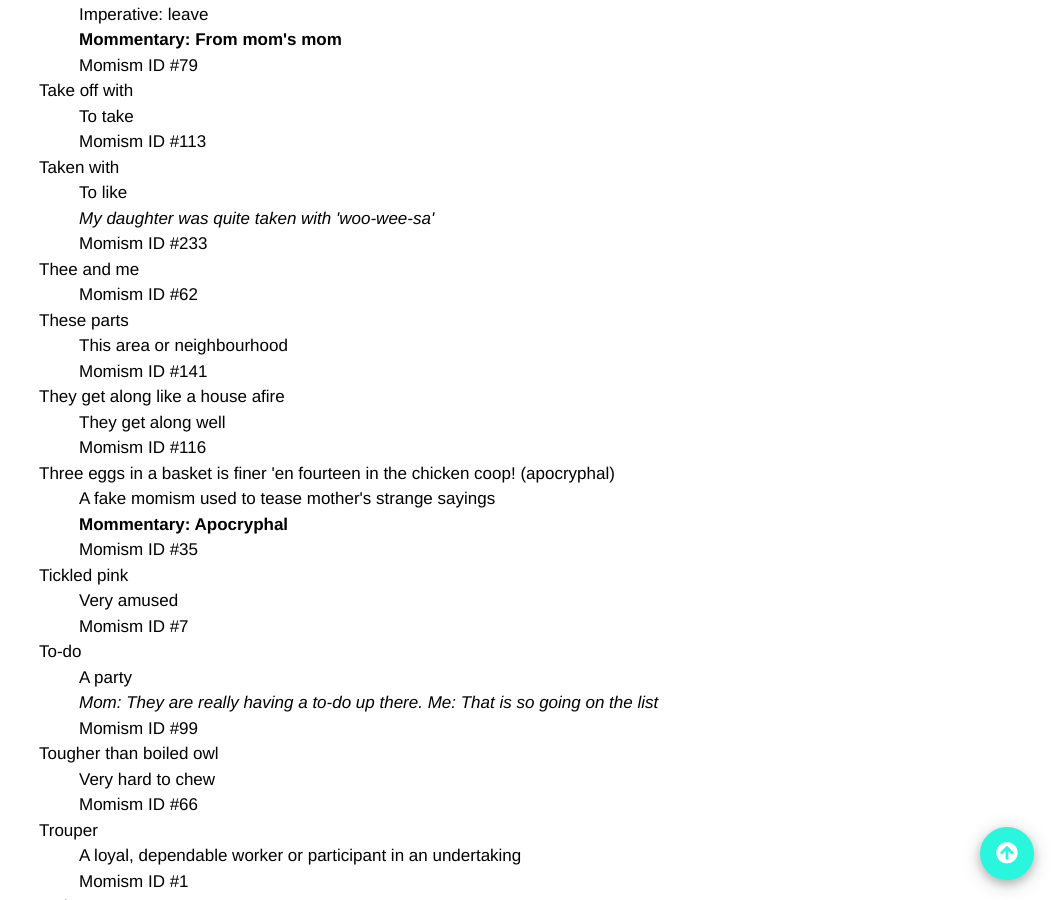
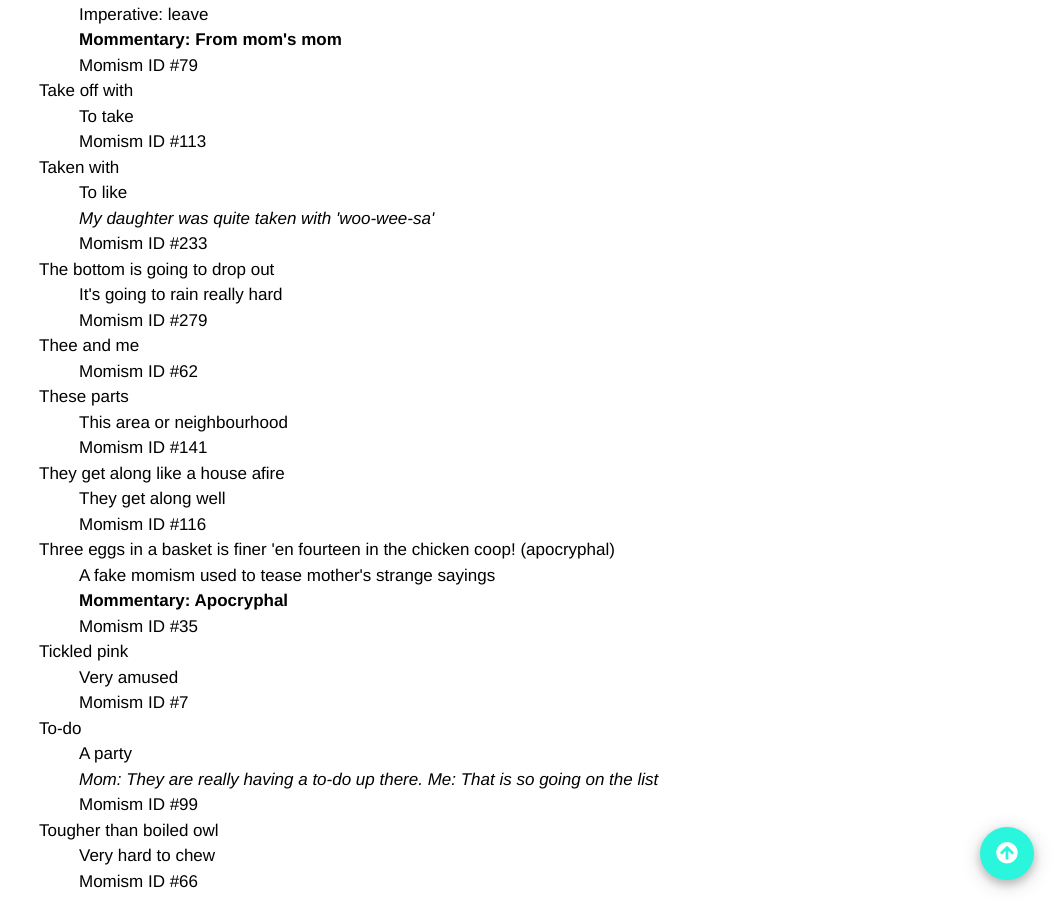
Before and after one commit to summerhays/new_momisms, a Jekyll site: the page built from _pages/old_list.md, in a window 1280 px wide and 900 px high, scrolled down 21488 px. Shown: the whole window, without its empty margins (216-1280 px from the left). Built offline with Jekyll 4.4.1, drawn with Linux system fonts in a browser that asks for light colours; some web fonts are replaced; comment, search, counter and statistics services are not loaded.

Commit message:
momism update

```diff
--- a/_data/momisms.yaml
+++ b/_data/momisms.yaml
@@ -852,6 +852,9 @@
   definition: "To like"
   example: "My daughter was quite taken with 'woo-wee-sa'"
   order: 233
+- momism: "The bottom is going to drop out"
+  definition: "It's going to rain really hard"
+  order: 279
 - momism: "Thee and me"
   order: 62
 - momism: "These parts"
```
